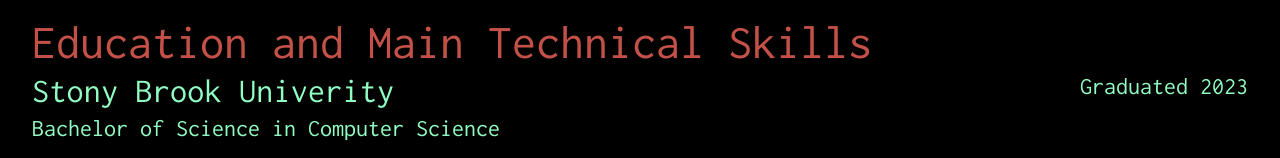
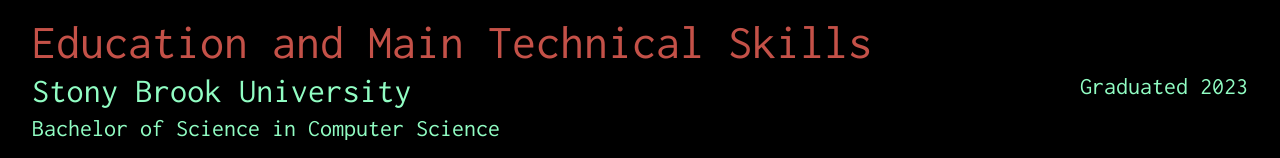
Before and after one commit to s303824/sean-yang, a React (Create React App) app: page / in a window 1280 px wide. Shown: the part 520-678 px from the top of the page. Built offline with nearby package versions, Linux system fonts and the light colour scheme.

Commit message:
minor spelling mistake

```diff
--- a/src/components/Education_Skills.js
+++ b/src/components/Education_Skills.js
@@ -9,7 +9,7 @@
 
             <Box sx={{ flexDirection:"column" , alignContent:"space-between"}}>
                 <Box sx={{display:"flex", flexDirection:"row" , justifyContent:"space-between"}}>
-                    <Typography variant="h4" fontFamily={'inconsolata'}>Stony Brook Univerity</Typography>
+                    <Typography variant="h4" fontFamily={'inconsolata'}>Stony Brook University</Typography>
                     <Typography variant="h5" fontFamily={'inconsolata'}>Graduated 2023</Typography>
                 </Box>
                 <Typography variant="h5" fontFamily={'inconsolata'}>Bachelor of Science in Computer Science</Typography>
```
